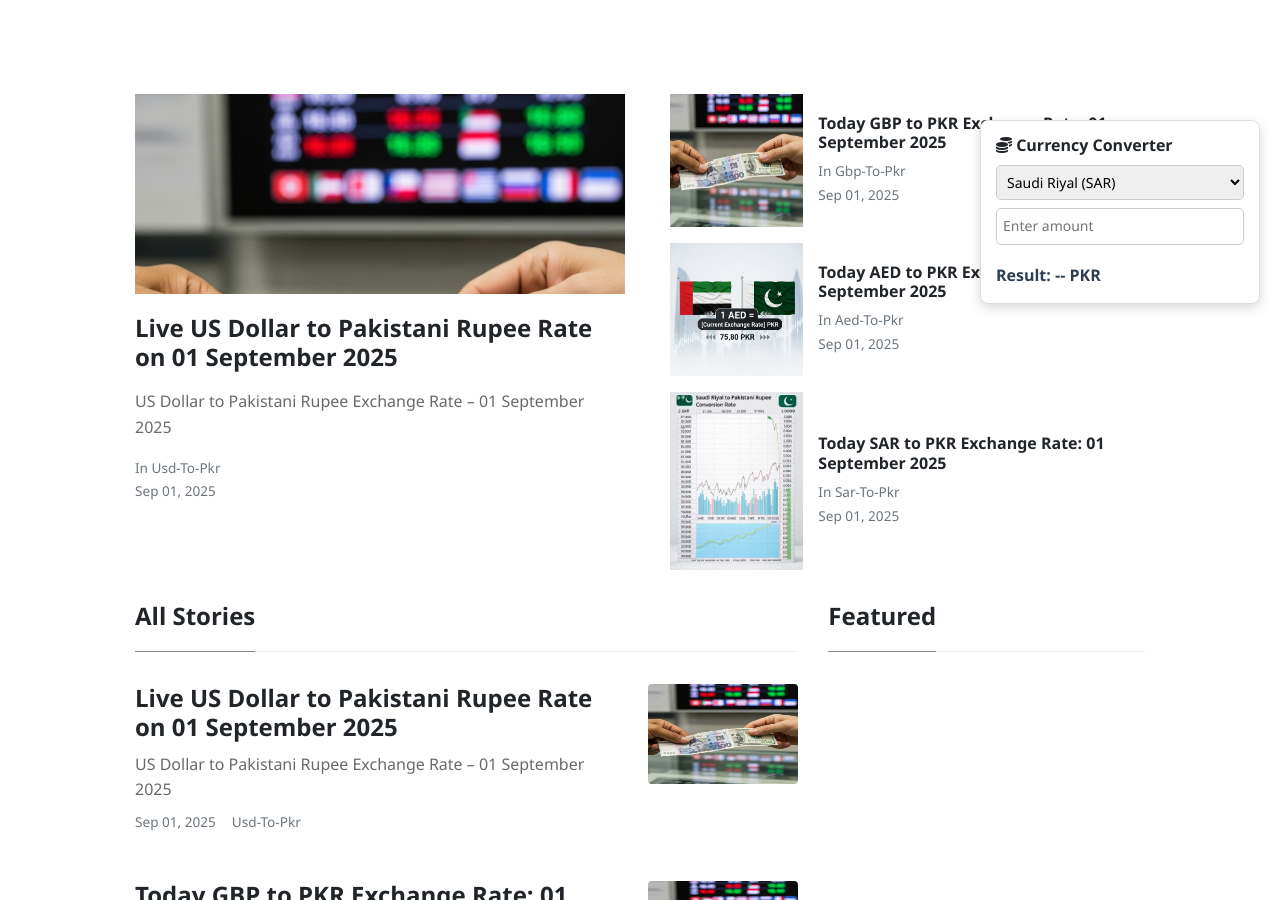
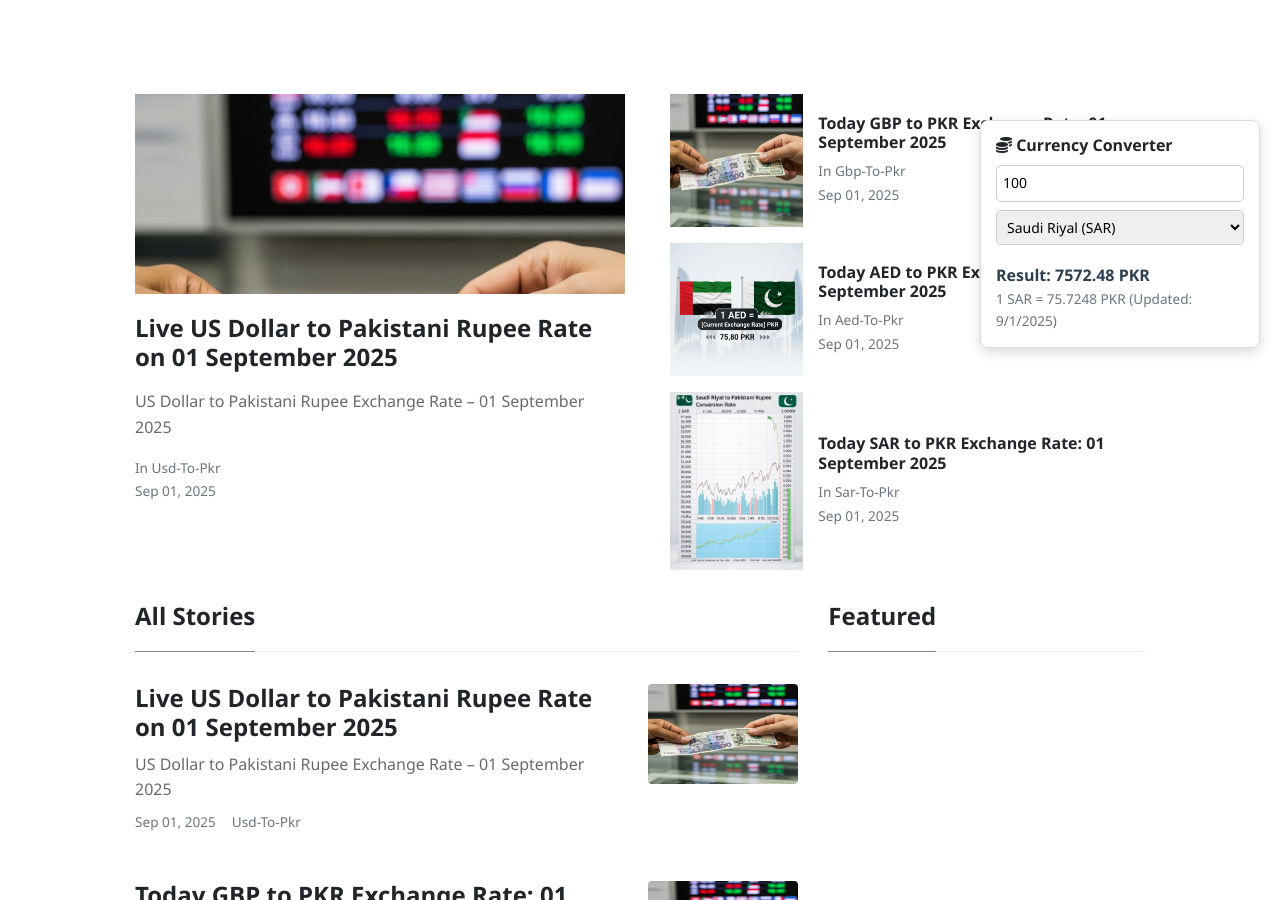
Before and after one commit to mlcom/mlcom.github.io, a Jekyll site: the page built from index.html, in a window 1280 px wide and 900 px high. Built offline with Jekyll 4.4.1, drawn with Linux system fonts in a browser that asks for light colours; nearby versions of some CDN libraries; the list of posts is cut into pages by our own code; some of the changed lines change nothing that is shown.

Commit message:
Update default.html

```diff
--- a/_layouts/default.html
+++ b/_layouts/default.html
@@ -83,9 +83,9 @@
     </div>
   </main>
 
-  <!-- Currency Converter Widget -->
   <div class="currency-widget">
     <h5><i class="fas fa-coins"></i> Currency Converter</h5>
+    <input type="number" id="amount" value="100" placeholder="Enter amount" />
     <select id="from-currency">
       <option value="SAR">Saudi Riyal (SAR)</option>
       <option value="USD">US Dollar (USD)</option>
@@ -93,8 +93,8 @@
       <option value="GBP">British Pound (GBP)</option>
       <option value="AED">UAE Dirham (AED)</option>
     </select>
-    <input type="number" id="amount" placeholder="Enter amount" />
     <div class="result" id="conversion-result">Result: -- PKR</div>
+    <p id="conversion-status" class="small text-muted mb-0"></p>
   </div>
 
   <!-- Footer -->
@@ -122,86 +122,99 @@
   <script src="{{site.baseurl}}/assets/js/theme.js"></script>
 
 <script>
-    async function fetchRates() {
-      try {
-        let response = await fetch("https://api.exchangerate.host/latest?base=PKR&symbols=SAR,USD,EUR,GBP,AED");
-        let data = await response.json();
-        return data.rates;
-      } catch (e) {
-        console.error("Error fetching rates", e);
-        return null;
-      }
-    }
+document.addEventListener("DOMContentLoaded", function () {
+  const lastUpdated = "{{ site.data.rates.last_updated_utc | date_to_xmlschema }}";
+  const conversionRates = {{ site.data.rates.rates | jsonify }};
 
-    document.addEventListener("DOMContentLoaded", async () => {
-      const rates = await fetchRates();
   const amountInput = document.getElementById("amount");
   const fromCurrency = document.getElementById("from-currency");
   const resultDiv = document.getElementById("conversion-result");
+  const statusText = document.getElementById("conversion-status");
 
+  /**
+   * Create or update JSON-LD for a currency pair
+   */
+  function addOrUpdateJsonLd(from, to, rate) {
+    const scriptId = `jsonld-${from}-${to}`;
+    let script = document.getElementById(scriptId);
+
+    const jsonLd = {
+      "@context": "https://schema.org",
+      "@type": "ExchangeRateSpecification",
+      "currency": from,
+      "currentExchangeRate": {
+        "@type": "UnitPriceSpecification",
+        "priceCurrency": to,
+        "price": rate.toFixed(4)
+      },
+      "exchangeRateSpread": "0.0",
+      "validFrom": lastUpdated
+    };
+
+    if (!script) {
+      script = document.createElement("script");
+      script.type = "application/ld+json";
+      script.id = scriptId;
+      document.body.appendChild(script);
+    }
+    script.textContent = JSON.stringify(jsonLd, null, 2);
+  }
+
+  /**
+   * Perform conversion and update UI + JSON-LD
+   */
   function convert() {
     const amt = parseFloat(amountInput.value);
     const from = fromCurrency.value;
-        if (!amt || !rates) {
+    const to = "PKR";
+
+    if (isNaN(amt) || amt <= 0) {
       resultDiv.textContent = "Result: -- PKR";
+      statusText.textContent = "Enter a valid amount.";
       return;
     }
-        const rateToPKR = 1 / rates[from]; // since API is base=PKR
-        const converted = amt * rateToPKR;
-        resultDiv.textContent = `Result: ${converted.toFixed(2)} PKR`;
+
+    const rateFrom = conversionRates[from];
+    const rateTo = conversionRates[to];
+    if (!rateFrom || !rateTo) {
+      resultDiv.textContent = "Result: -- PKR";
+      statusText.textContent = "Currency data not available.";
+      return;
     }
 
+    const converted = (amt / rateFrom) * rateTo;
+    const rate = rateTo / rateFrom;
+
+    resultDiv.textContent = `Result: ${converted.toFixed(2)} PKR`;
+    statusText.textContent = `1 ${from} = ${rate.toFixed(4)} PKR (Updated: ${new Date(lastUpdated).toLocaleDateString()})`;
+
+    // Add dynamic JSON-LD for this pair
+    addOrUpdateJsonLd(from, "PKR", rate);
+  }
+
+  /**
+   * Pre-generate JSON-LD for all 5 default pairs (SAR, USD, EUR, GBP, AED → PKR)
+   */
+  function generateAllJsonLd() {
+    const to = "PKR";
+    ["SAR", "USD", "EUR", "GBP", "AED"].forEach(from => {
+      if (conversionRates[from] && conversionRates[to]) {
+        const rate = conversionRates[to] / conversionRates[from];
+        addOrUpdateJsonLd(from, to, rate);
+      }
+    });
+  }
+
+  // Event listeners
   amountInput.addEventListener("input", convert);
   fromCurrency.addEventListener("change", convert);
+
+  // Run once on load
+  convert();
+  generateAllJsonLd();
 });
 </script>
 
-  <!-- JSON-LD Schema for Currency Pairs -->
-  <script type="application/ld+json">
-  {
-    "@context": "https://schema.org",
-    "@type": "FinancialProduct",
-    "name": "Currency Converter",
-    "description": "Live exchange rates for SAR, USD, EUR, GBP, AED to PKR.",
-    "offers": [
-      {
-        "@type": "Offer",
-        "name": "Saudi Riyal to PKR",
-        "priceCurrency": "PKR",
-        "price": "Fetch dynamically",
-        "url": "{{site.baseurl}}/sar-to-pkr/"
-      },
-      {
-        "@type": "Offer",
-        "name": "US Dollar to PKR",
-        "priceCurrency": "PKR",
-        "price": "Fetch dynamically",
-        "url": "{{site.baseurl}}/usd-to-pkr/"
-      },
-      {
-        "@type": "Offer",
-        "name": "Euro to PKR",
-        "priceCurrency": "PKR",
-        "price": "Fetch dynamically",
-        "url": "{{site.baseurl}}/eur-to-pkr/"
-      },
-      {
-        "@type": "Offer",
-        "name": "British Pound to PKR",
-        "priceCurrency": "PKR",
-        "price": "Fetch dynamically",
-        "url": "{{site.baseurl}}/gbp-to-pkr/"
-      },
-      {
-        "@type": "Offer",
-        "name": "UAE Dirham to PKR",
-        "priceCurrency": "PKR",
-        "price": "Fetch dynamically",
-        "url": "{{site.baseurl}}/aed-to-pkr/"
-      }
-    ]
-  }
-  </script>
 
   {% include tracking-footer.html %}
 </body>
```
Lines whose indentation alone changed are shown as unchanged.
